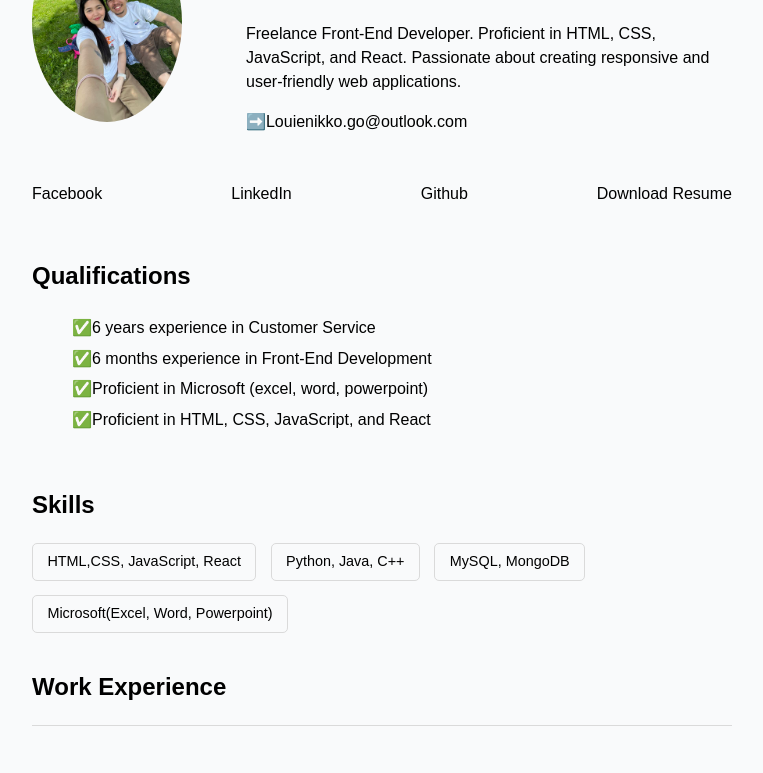
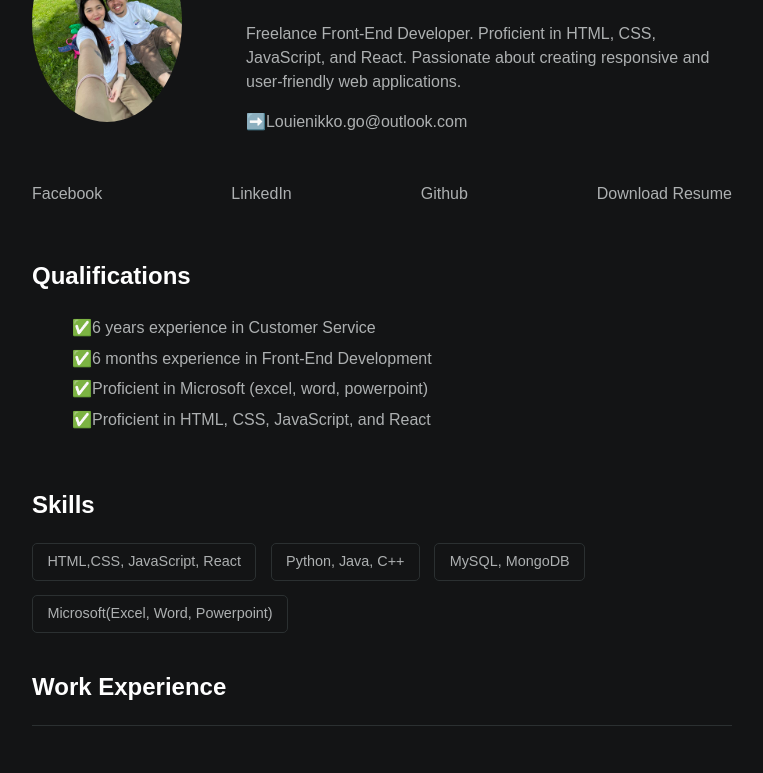
Before and after one commit to vashsaga09/Resume_Website, a plain HTML site: page index.html in a window 1280 px wide. Shown: the part 130-903 px from the top of the page, without its empty margins (258-1021 px from the left). Drawn offline with Linux system fonts and the light colour scheme.

Commit message:
Update main.css

```diff
--- a/styles/main.css
+++ b/styles/main.css
@@ -11,11 +11,11 @@
     --mainBorderColor-dark: #2b3031;
     --mainBgColor-dark: #131415;
 
-    --mainTextColor: var(--mainTextColor-light);
-    --secondaryTextColor: var(--secondaryTextColor-light);
-    --mainLinkColor: var(--mainLinkColor-light);
-    --mainBorderColor: var(--mainBorderColor-light);
-    --mainBgColor: var(--mainBgColor-light);
+    --mainTextColor: var(--mainTextColor-dark);
+    --secondaryTextColor: var(--secondaryTextColor-dark);
+    --mainLinkColor: var(--mainLinkColor-dark);
+    --mainBorderColor: var(--mainBorderColor-dark);
+    --mainBgColor: var(--mainBgColor-dark);
 }
 
 
```
